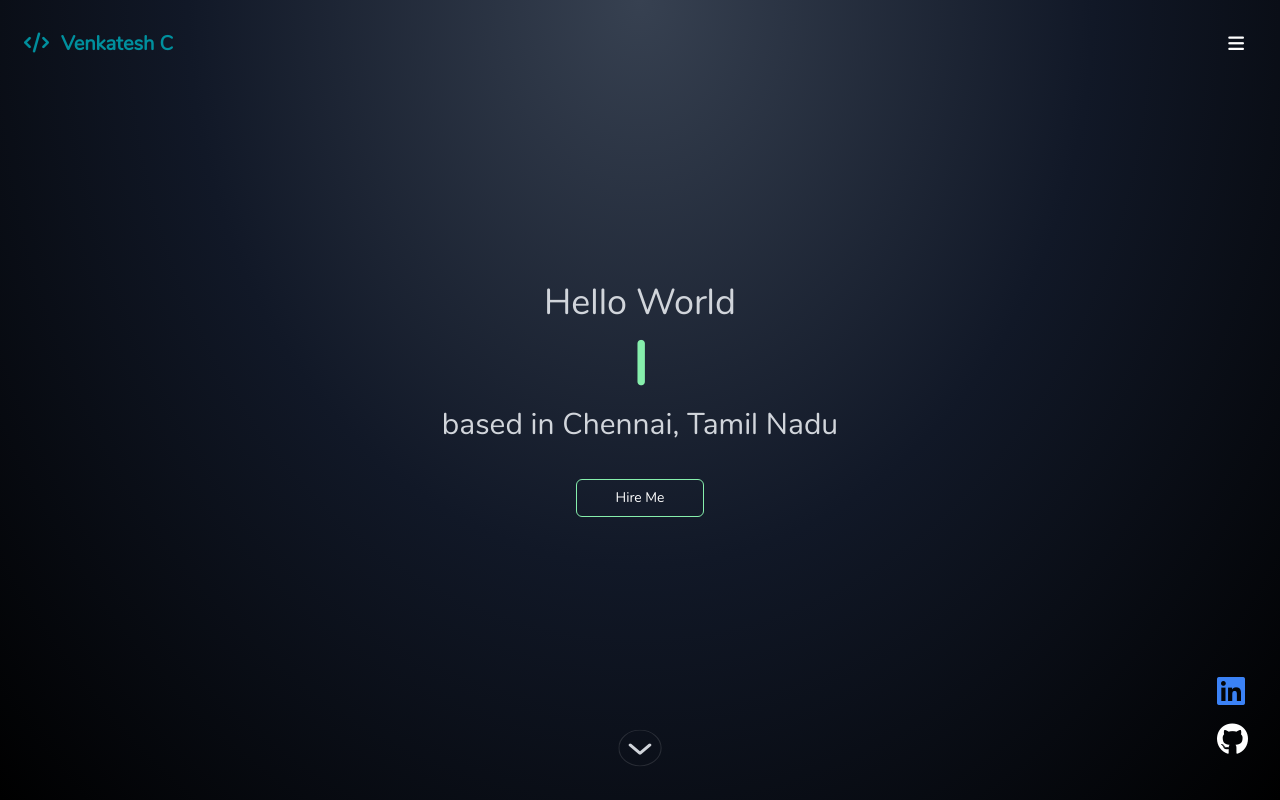
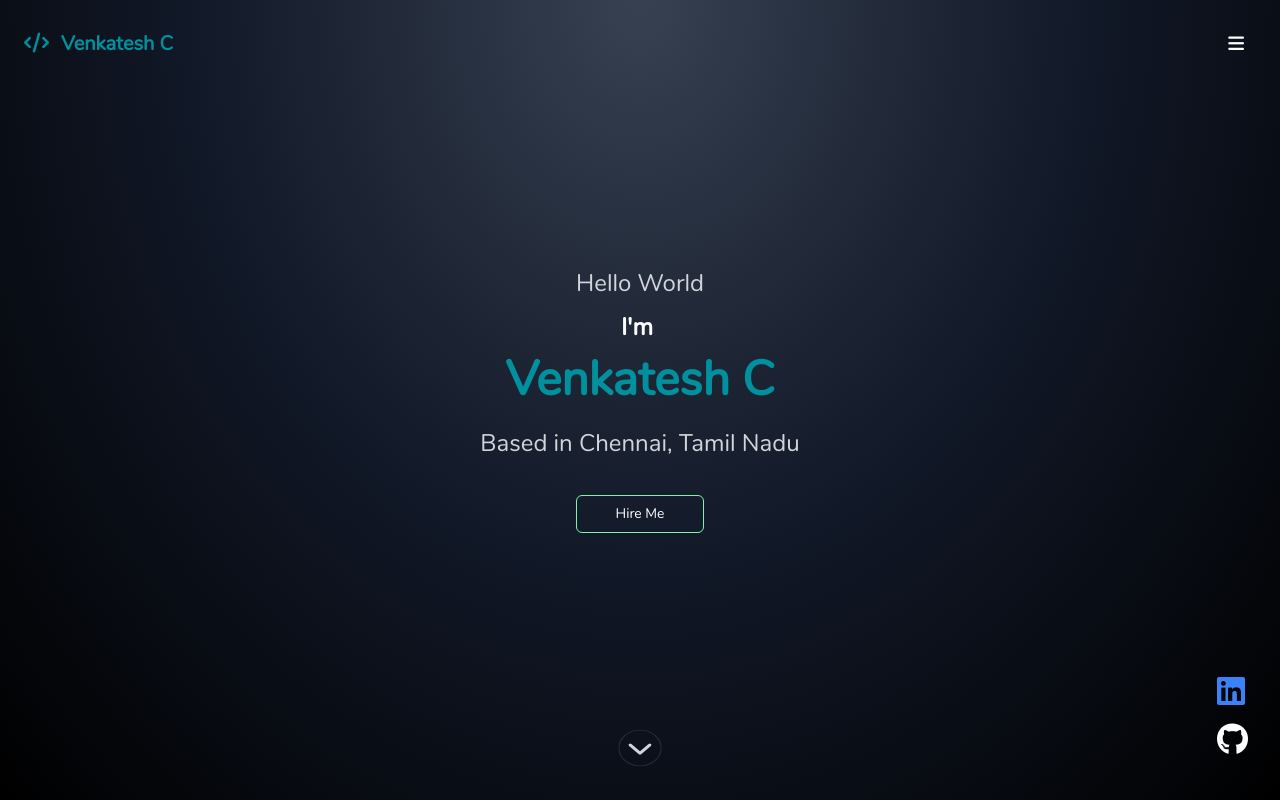
Before and after one commit to venky-123-debug/My_Portfolio, a Svelte app: page / in a window 1280 px wide. Shown: the top 800 px of the page. Built offline with nearby package versions, Linux system fonts and the light colour scheme.

Commit message:
intro page redign completed

```diff
--- a/rollup.config.js
+++ b/rollup.config.js
@@ -33,7 +33,7 @@ function serve() {
 export default {
   input: "src/main.js",
   output: {
-    sourcemap: false,
+    sourcemap: true,
     format: "iife",
     name: "app",
     file: "public/build/bundle.js",
--- a/src/pages/home/index.svelte
+++ b/src/pages/home/index.svelte
@@ -1,20 +1,18 @@
 <script>
   import { onMount, onDestroy } from "svelte"
-  // import NavBar from "../navbar/navBar.svelte"
   import About from "../about/index.svelte"
   import Services from "../whatIDo/index.svelte"
   import Summary from "../summaryPage/index.svelte"
   import Contact from "../contact/index.svelte"
   import IntroPage from "../introPage/index.svelte"
   import NewNavBar from "../newNavBar/index.svelte"
-
   import { myDetails } from "../../shared/myDetails"
 
   let aboutPage
-  let currentContent = "#/"
+  let texts = []
 
   onMount(() => {
-    updateCurrentContent()
+    texts = [myDetails.name, ...myDetails.runningText]
   })
 
   onDestroy(() => {
@@ -27,40 +25,13 @@
     let contact = document.getElementById("contact")
     contact.scrollIntoView({ behavior: "smooth" })
   }
-
-  const sections = [
-    { id: "home", route: "#/" },
-    { id: "about", route: "#/about" },
-    { id: "services", route: "#/resume" },
-    { id: "summary", route: "#/portfolio" },
-    { id: "contact", route: "#/contact" },
-  ]
-
-  const updateCurrentContent = () => {
-    for (const { id, route } of sections) {
-      const element = document.getElementById(id)
-      // console.log({element})
-
-      if (element) {
-        const rect = element.getBoundingClientRect()
-        if (rect.top <= window.innerHeight * 0.25 && rect.bottom >= window.innerHeight * 0.25) {
-          currentContent = route
-          // window.location.hash = currentContent
-          // console.log({currentContent})
-          break
-        }
-      }
-    }
-  }
 </script>
 
-<svelte:window on:scroll={updateCurrentContent} on:hashchange={updateCurrentContent} />
 <div class="flex flex-col overflow-x-hidden">
   <div class="relative flex flex-col min-h-screen select-none w-screen overflow-hidden bg-[radial-gradient(ellipse_at_top,_var(--tw-gradient-stops))] from-gray-700 via-gray-900 to-black">
-    <!-- <NavBar {currentContent} /> -->
     <NewNavBar {myDetails} />
 
-    <IntroPage on:click={scrollToContact} />
+    <IntroPage on:click={scrollToContact} bind:texts {myDetails} />
     <div class="absolute bottom-8 left-1/2 transform -translate-x-1/2 text-center text-gray-300">
       <!-- svelte-ignore missing-declaration -->
       <!-- svelte-ignore a11y-click-events-have-key-events -->
--- a/src/pages/introPage/index.svelte
+++ b/src/pages/introPage/index.svelte
@@ -2,35 +2,53 @@
   import { afterUpdate, onDestroy, onMount } from "svelte"
   import Icons from "../home/icons.svelte"
 
+  export let texts = []
+  export let myDetails = {}
+
   let currentIndex = 0
-  let texts = ["I'm Venkatesh. C", "I'm a Web Developer"]
-  let currentText = texts[currentIndex]
+  let currentText = ""
   let interval
   let visibleText = false
 
-  onMount(() => {
+  $: if (texts.length && currentText === "") {
+    currentText = texts[currentIndex]
+    startTypewriter()
+  }
+
+  const startTypewriter = () => {
     interval = setInterval(() => {
       toggleVisibility()
-      updateText()
-    }, 2500)
+    }, 3700)
+  }
+
+  onMount(() => {
+    // Start typewriter immediately after texts are loaded
+    if (texts.length) {
+      currentText = texts[currentIndex]
+      startTypewriter() // Start without waiting for interval onMount
+    }
   })
 
   afterUpdate(() => {
     if (!visibleText) updateText()
   })
+
   onDestroy(() => {
     clearInterval(interval)
   })
+
   const updateText = () => {
+    if (texts.length > 0) {
       currentIndex = (currentIndex + 1) % texts.length
       currentText = texts[currentIndex]
     }
+  }
 
   const toggleVisibility = () => {
-    // Toggle the visibility every 500ms
     visibleText = !visibleText
   }
-  function typewriter(node, { speed = 1, reverse = false }) {
+
+  const typewriter = (node, { speed = 1, reverse = false }) => {
     const valid = node.childNodes.length === 1 && node.childNodes[0].nodeType === Node.TEXT_NODE
 
     if (!valid) {
@@ -57,20 +75,28 @@
 
 <div id="home" class="flex justify-center m-auto h-full w-screen">
   <div class="flex flex-col mx-auto gap-3">
-      <div class="text-4xl font-medium text-gray-300 text-center">Hello World</div>
-      <div class="h-[48px]">
+    <div class="lg:text-2xl sm:text-base md:text-lg text-sm font-medium text-gray-300 text-center">Hello World</div>
+    <span class="lg:text-2xl sm:text-base md:text-lg text-sm text-center font-semibold text-white">I'm&nbsp;</span>
+    <div class="lg:h-[48px] h-5 sm:h-10 flex justify-center items-center">
       {#if visibleText}
-          <div class="text-6xl text-center font-semibold text-green-300 w-full" transition:typewriter={{ speed: 1, reverse: false }}>
+        <span class="lg:text-5xl sm:text-base md:text-lg text-sm font-semibold text-color" transition:typewriter={{ speed: 1 }}>
           {currentText}
-          </div>
+        </span>
       {:else}
-          <div class="text-6xl text-center font-semibold text-green-300 w-full">&nbsp;</div>
+        <span class="text-6xl font-semibold text-green-300">&nbsp;</span>
       {/if}
     </div>
-      <div class="text-3xl mt-3 font-normal text-gray-300 text-center">based in Chennai, Tamil Nadu</div>
+    <div class="lg:text-2xl sm:text-base md:text-lg text-sm mt-3 font-normal text-gray-300 text-center">Based in {myDetails?.personalInfo?.city}, {myDetails?.personalInfo?.state}</div>
     <div class="text-center mt-6">
-        <button on:click type="button" class="rounded-md w-32 border border-green-300 bg-transparent py-2 text-sm font-medium text-white hover:bg-green-600 active:bg-green-500">Hire Me</button>
+      <button type="button" class="rounded-md w-32 border border-green-300 bg-transparent py-2 text-sm font-medium text-white hover:bg-green-600 active:bg-green-500">Hire Me</button>
     </div>
   </div>
 </div>
+
 <Icons />
+
+<style>
+  .text-color {
+    color: var(--color);
+  }
+</style>
--- a/src/shared/myDetails.js
+++ b/src/shared/myDetails.js
@@ -2,7 +2,7 @@ module.exports.myDetails = {
   name: "Venkatesh C",
   email: "venkatbe26494@gmail.com",
   phone: "7402161837",
-  runningText: ["a Full Stack Web Developer.", "Skilled in Svelte & TailwindCSS.", "Experienced with Node.js & MongoDB.", "I build seamless user experiences."],
+  runningText: ["a Full Stack Web Developer.", "Skilled in Svelte & TailwindCSS.", "Building seamless user experiences.", "Experienced with Node.js & MongoDB.", "Experienced with GIT & NGINX."],
   socials: [
     {
       type: "LinkedIn",
@@ -99,10 +99,12 @@ module.exports.myDetails = {
       technologies: ["Svelte", "TailwindCSS", "JavaScript"],
     },
   ],
-  personalInformation: {
+  personalInfo: {
     dateOfBirth: "26-04-1994",
     nationality: "Indian",
     gender: "Male",
+    city: "Chennai",
+    state: "Tamil Nadu",
     languages: ["English", "Tamil", "Telugu"],
     address: "Senthil Nagar, 8th Street, Vignesh Villa 2nd Floor, Perungudi, Chennai-96",
   },
```
Lines whose indentation alone changed are shown as unchanged.
